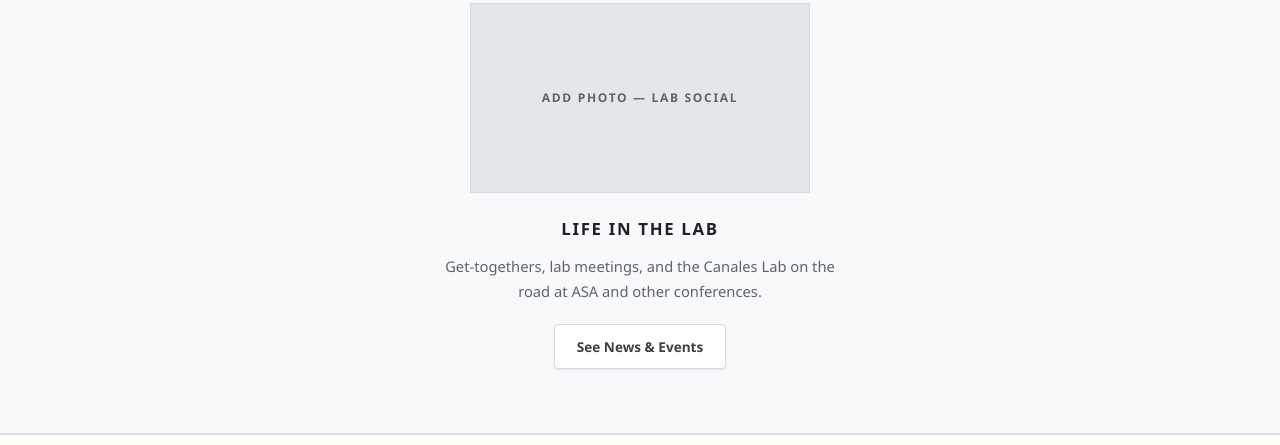
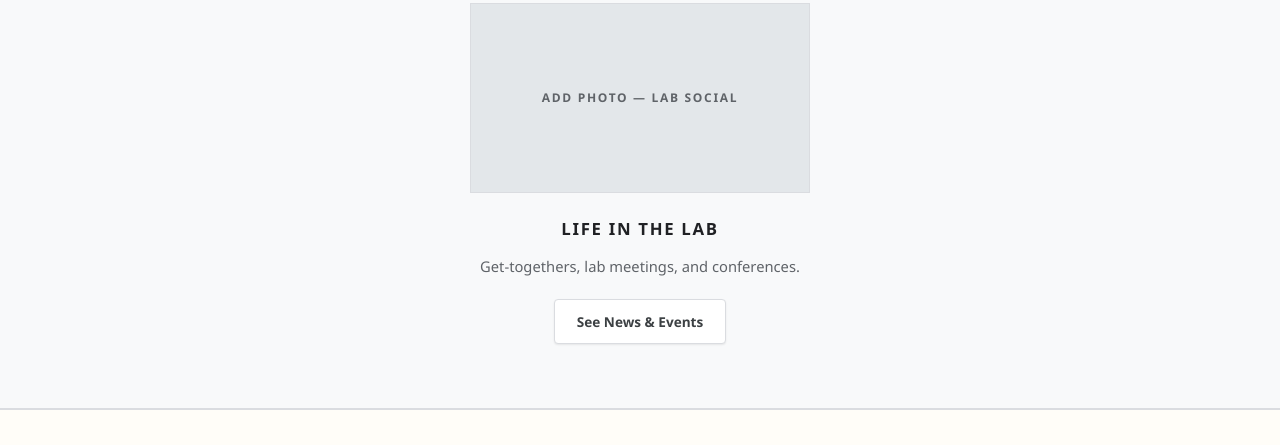
Before and after one commit to Jojome-bit/canales-lab, a plain HTML site: page index.html in a window 1280 px wide. Shown: the part 1251-1696 px from the top of the page. Drawn offline with Linux system fonts and the light colour scheme.

Commit message:
Simplify Life in the Lab blurb

```diff
--- a/index.html
+++ b/index.html
@@ -321,7 +321,7 @@
         <div>
           <div class="thumb">Add photo — lab social</div>
           <h3>Life in the Lab</h3>
-          <p>Get-togethers, lab meetings, and the Canales Lab on the road at ASA and other conferences.</p>
+          <p>Get-togethers, lab meetings, and conferences.</p>
           <a class="btn" data-page="news">See News &amp; Events</a>
         </div>
 
```
